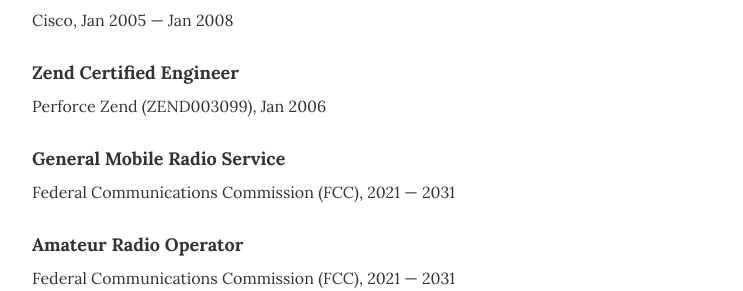
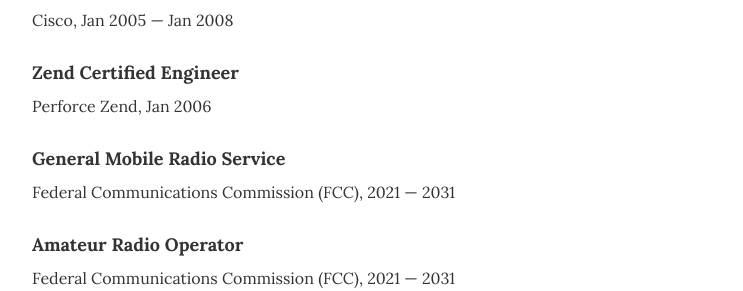
Before and after one commit to deekayen/dkn.github.io, a Jekyll site: the page built from index.html, in a window 1280 px wide and 900 px high, scrolled down 4273 px. Shown: the part 164-455 px from the top of the window, without its empty margins (268-1011 px from the left). Built offline with Jekyll 4.4.1, drawn with Linux system fonts in a browser that asks for light colours.

Commit message:
remove certification ID for zend engineer.

```diff
--- a/_data/skills.yml
+++ b/_data/skills.yml
@@ -42,7 +42,7 @@
   description: Cisco, Jan 2005 &mdash; Jan 2008
 
 - skill: Zend Certified Engineer
-  description: Perforce Zend (ZEND003099), Jan 2006
+  description: Perforce Zend, Jan 2006
 
 - skill: General Mobile Radio Service
   description: Federal Communications Commission (FCC), 2021 &mdash; 2031
```
